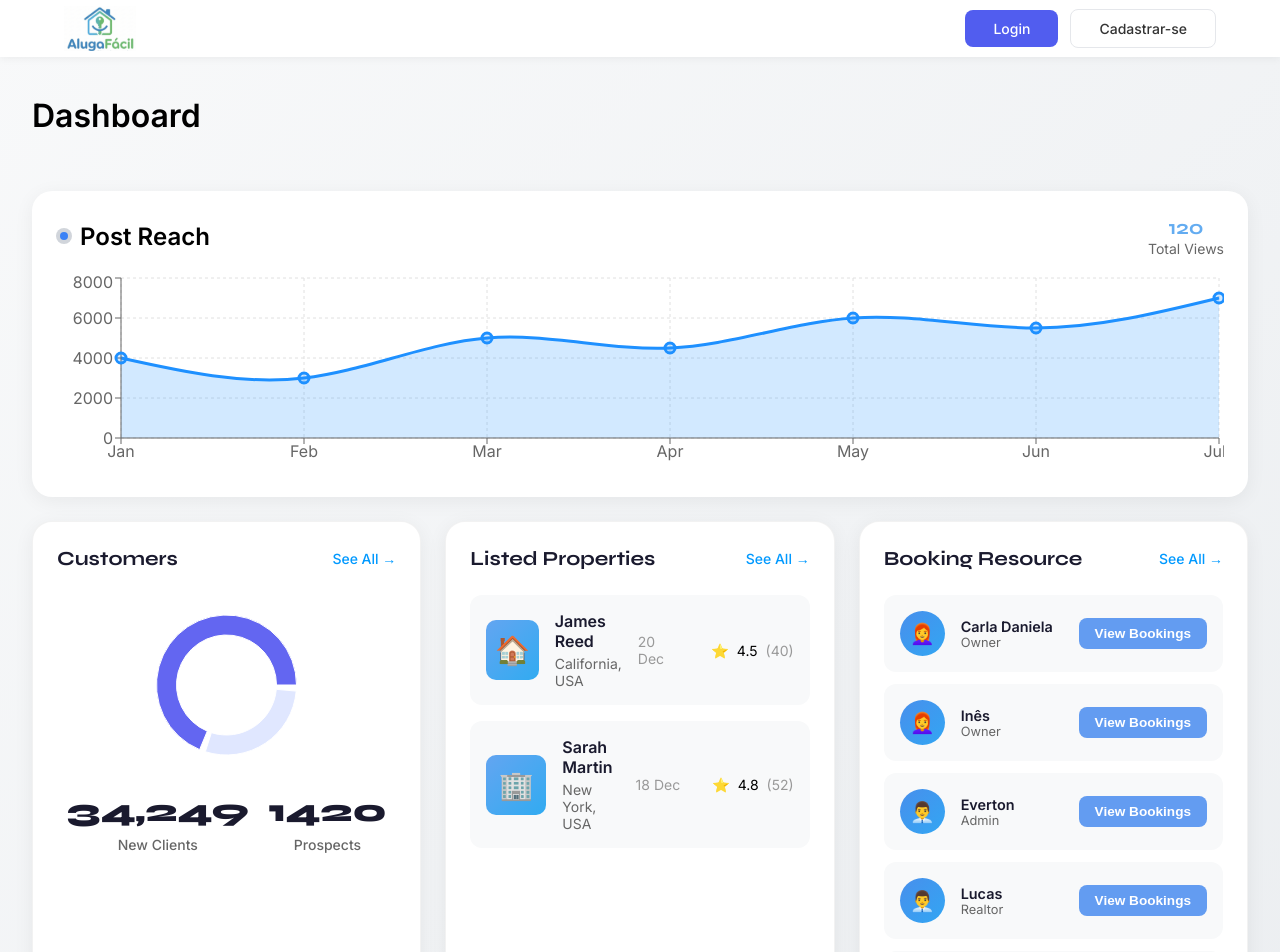
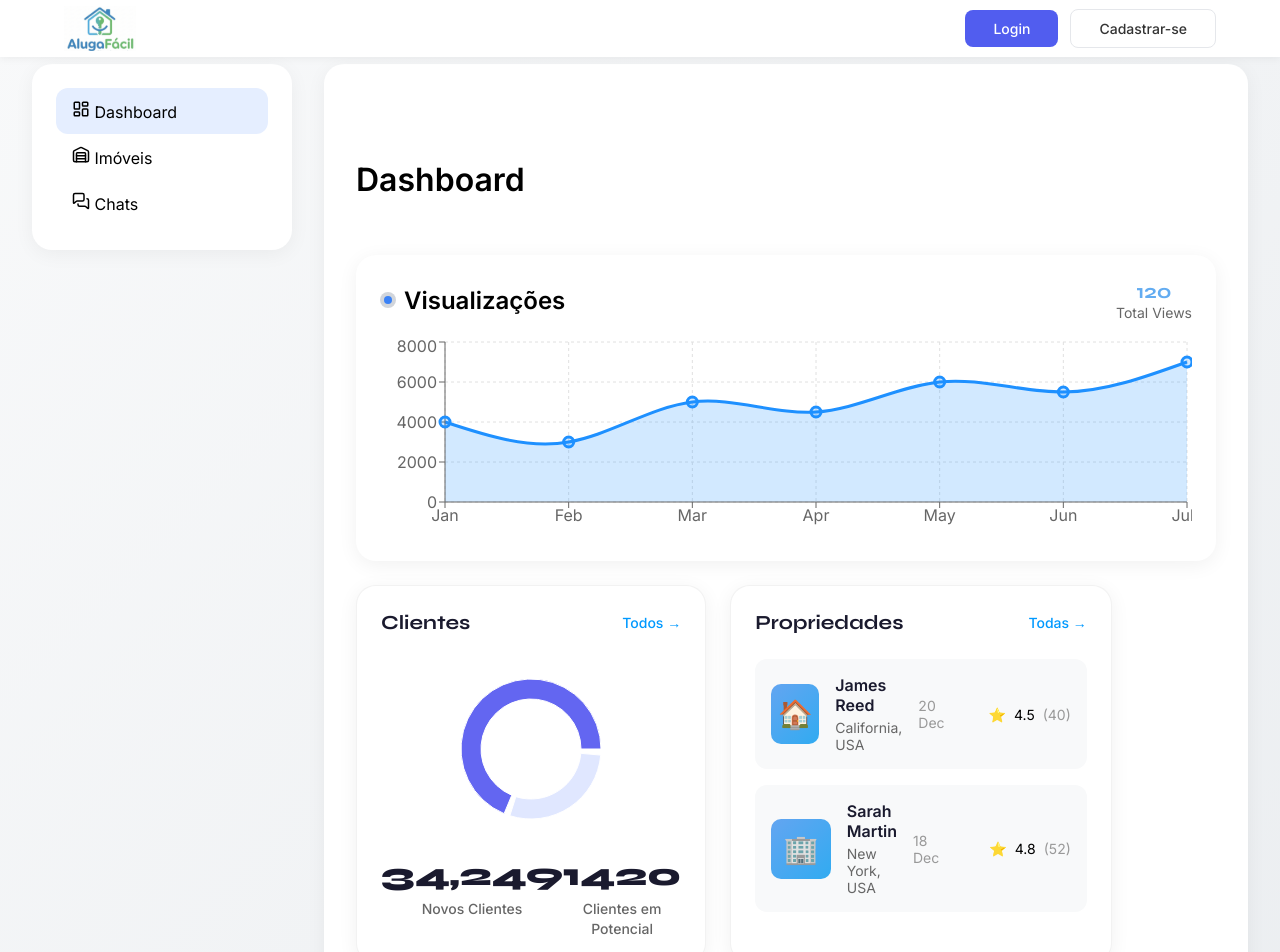
Before and after one commit to alugafacil1/frontend, a Next.js app: page /dashboard in a window 1280 px wide. Shown: the top 952 px of the page. Built offline with nearby package versions, Linux system fonts and the light colour scheme.

Commit message:
subindo dashboard

```diff
--- a/package.json
+++ b/package.json
@@ -12,6 +12,8 @@
     "@heroicons/react": "^2.2.0",
     "@tanstack/react-query": "^5.90.20",
     "axios": "^1.13.2",
+    "framer-motion": "^12.34.1",
+    "lucide-react": "^0.574.0",
     "next": "16.0.3",
     "react": "19.2.0",
     "react-dom": "19.2.0",
--- /dev/null
+++ b/src/components/Sidebar.tsx
@@ -0,0 +1,58 @@
+import { motion } from "framer-motion";
+import { LayoutDashboard, Warehouse, Heart, MessagesSquare, Bell } from "lucide-react";
+import { useRouter } from "next/navigation";
+import { useState } from "react";
+
+export default function Sidebar() {
+
+  const router = useRouter();
+
+  const [menuItems, setMenuItems] = useState([
+    { name: "Dashboard", url: '/dashboard', icon: LayoutDashboard, active: true },
+    { name: "Imóveis", url: '/imoveis', icon: Warehouse, active: false },
+    { name: "Chats", url: '/chats', icon: MessagesSquare, active: false }
+  ]);
+
+  const toggleActive = (index:any, url:string) => {
+    const updatedItems = menuItems.map((item, i) => ({
+      ...item,
+      active: i === index
+    }));
+    setMenuItems(updatedItems);
+
+    router.push(url);
+  };
+
+
+  return (
+    <div className="w-full flex flex-col p-2">
+      <nav className="flex flex-col gap-1">
+        {menuItems.map((item, index) => {
+          const Icon = item.icon;
+          return (
+            <motion.div
+              key={index}
+              whileHover={{ scale: 1.02 }}
+              onClick={() => toggleActive(index, item.url)}
+              style={{
+                backgroundColor: item.active ?  '#e5eeff' : 'white',
+                display: 'flex',
+                alignItems: 'center',
+                padding: '12px 16px',
+                borderRadius: '12px',
+                cursor: 'pointer',
+                transition: 'all 0.2s ease'
+              }}
+              className={`flex items-center px-3 py-4 rounded-2xl cursor-pointer transition-all duration-200 `}
+            >
+              <div className="flex items-center gap-3">
+                <Icon size={18} />
+                <span className="font-medium text-sm" > {item.name}</span>
+              </div>
+            </motion.div>
+          );
+        })}
+      </nav>
+    </div>
+  );
+}
--- a/src/features/dashboard/dashboard-page.tsx
+++ b/src/features/dashboard/dashboard-page.tsx
@@ -1,10 +1,10 @@
 'use client';
 
 import Header from '@/components/Header';
-import React, { useState } from 'react';
+
 import { LineChart, Line, XAxis, YAxis, CartesianGrid, Tooltip, ResponsiveContainer, PieChart, Pie, Cell, Area, AreaChart } from 'recharts';
-import Link from "next/link";
-import { CircleStackIcon } from '@heroicons/react/16/solid';
+import Footer from '@/components/Footer';
+import Sidebar from '@/components/Sidebar';
 
 const salesData = [
   { month: 'Jan', value: 4000 },
@@ -58,7 +58,7 @@ const listedProperties = [
 
 
 const bookingResources = [
-  { id: 1, name: 'Carla Daniela', role: 'Owner', image: '👩‍🦰'},
+  { id: 1, name: 'Carla Daniela', role: 'Owner', image: '👩‍🦰' },
   { id: 2, name: 'Inês', role: 'Owner', image: '👩‍🦰' },
   { id: 3, name: 'Everton', role: 'Admin', image: '👨‍💼' },
   { id: 4, name: 'Lucas', role: 'Realtor', image: '👨‍💼' },
@@ -466,9 +466,37 @@ export default function Dashboard({ transparent = false }: HeaderProps) {
           width: 100px;   /* largura fixa */
           height: 100px;  /* altura fixa */
           }
+
+
+        .layout {
+          display: flex;
+          gap: 2rem;
+          margin-top: 2rem;
+        }
+        .sidebar-container {
+          width: 260px;
+          border-radius: 20px;
+          padding: 1.5rem;
+          background: #fff;
+          box-shadow: 0 4px 20px rgba(0, 0, 0, 0.05);
+          height: fit-content;
+        }
+
+         .content-container {
+          flex: 1;
+          background: #fff;
+          border-radius: 20px;
+          padding: 2rem;
+          box-shadow: 0 4px 20px rgba(0, 0, 0, 0.05);
+        }
+
+
       `}</style>
 
       <Header></Header>
+      <div className='layout'>
+      <div className='sidebar-container'><Sidebar /></div>
+      <div className='content-container'>
         <div className="title-dash"><h1>Dashboard</h1></div>
         <div className="workbook-section">
 
@@ -491,7 +519,7 @@ export default function Dashboard({ transparent = false }: HeaderProps) {
                   backgroundColor: '#3b82f6'
                 }}></div>
               </div>
-            Post Reach
+              Visualizações
             </h2>
             <div className="workbook-stats">
               <div className="workbook-stat">
@@ -526,8 +554,8 @@ export default function Dashboard({ transparent = false }: HeaderProps) {
 
           <div className="card">
             <div className="card-header">
-            <h3 className="card-title">Customers</h3>
-            <a href="#" className="card-link">See All →</a>
+              <h3 className="card-title">Clientes</h3>
+              <a href="#" className="card-link">Todos →</a>
             </div>
             <div className="pie-chart-container">
               <ResponsiveContainer width="100%" height="100%">
@@ -551,11 +579,11 @@ export default function Dashboard({ transparent = false }: HeaderProps) {
             <div className="stats-section">
               <div className="stat-item">
                 <span className="stat-value">34,249</span>
-              <span className="stat-label">New Clients</span>
+                <span className="stat-label">Novos Clientes</span>
               </div>
               <div className="stat-item">
                 <span className="stat-value">1420</span>
-              <span className="stat-label">Prospects</span>
+                <span className="stat-label">Clientes em Potencial</span>
               </div>
             </div>
           </div>
@@ -563,8 +591,8 @@ export default function Dashboard({ transparent = false }: HeaderProps) {
 
           <div className="card">
             <div className="card-header">
-            <h3 className="card-title">Listed Properties</h3>
-            <a href="#" className="card-link">See All →</a>
+              <h3 className="card-title">Propriedades</h3>
+              <a href="#" className="card-link">Todas →</a>
             </div>
             <div className="property-list">
               {listedProperties.map((property) => (
@@ -585,32 +613,9 @@ export default function Dashboard({ transparent = false }: HeaderProps) {
             </div>
           </div>
 
-
-        <div className="card">
-          <div className="card-header">
-            <h3 className="card-title">Booking Resource</h3>
-            <a href="#" className="card-link">See All →</a>
-          </div>
-          <div className="booking-list">
-            {bookingResources.map((booking) => (
-              <div key={booking.id} className="booking-item">
-                <div className="booking-info">
-                  <div className="booking-avatar">{booking.image}</div>
-                  <div className="booking-details">
-                    <div className="booking-name">{booking.name}</div>
-                    <div className="booking-role">{booking.role}</div>
-                  </div>
-                </div>
-                <button className="btn-booking">View Bookings</button>
-              </div>
-            ))}
-          </div>
-        </div>
-
-
           <div className="card card-full-width">
             <div className="card-header">
-            <h3 className="card-title">Sales Analytics</h3>
+              <h3 className="card-title">Análise das Vendas</h3>
             </div>
             <div className="chart-container" style={{ height: '250px' }}>
               <ResponsiveContainer width="100%" height="100%">
@@ -639,5 +644,8 @@ export default function Dashboard({ transparent = false }: HeaderProps) {
           </div>
         </div>
       </div>
+     </div>
+     <Footer></Footer>
+    </div>
   );
 }
```
Lines whose indentation alone changed are shown as unchanged.
